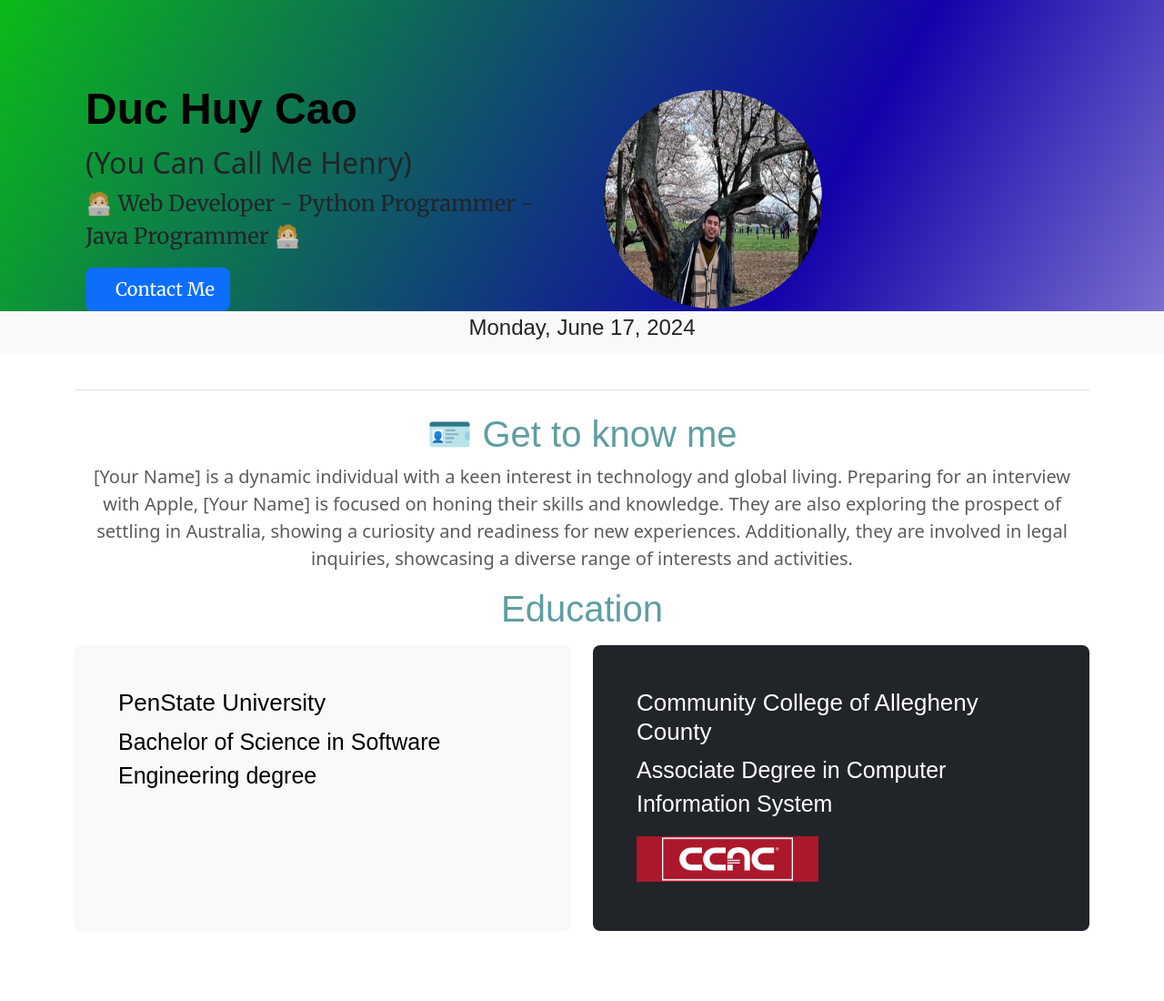
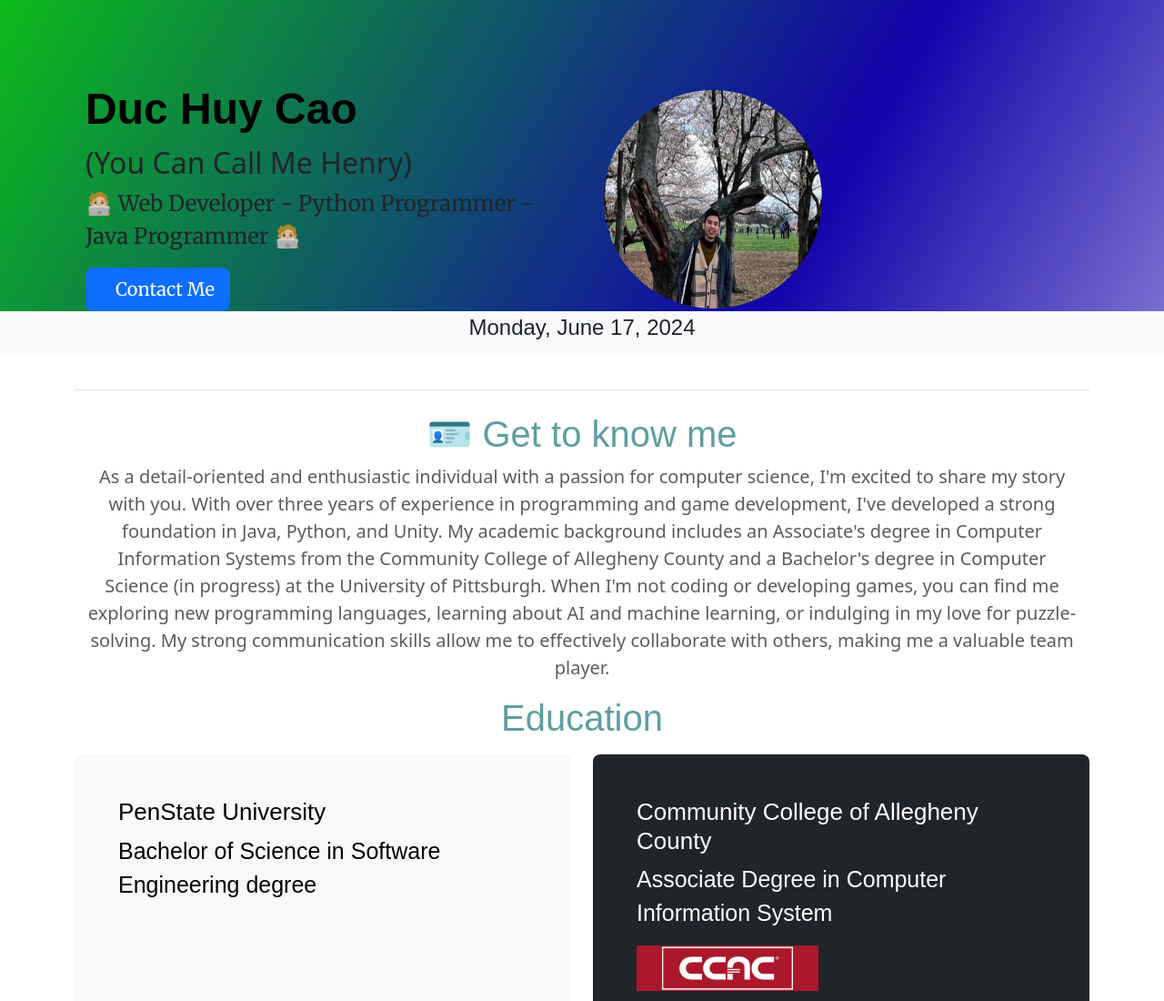
Before and after one commit to duchuycao/profile, a plain HTML site: page index.html in a window 1280 px wide. Shown: the top 1100 px of the page at 91% size. Drawn offline with nearby package versions, Linux system fonts and the light colour scheme; a web font is replaced by a local one.

Commit message:
Update index.html

```diff
--- a/index.html
+++ b/index.html
@@ -96,7 +96,12 @@
         <div class="container">
           <h1 class="jumbotron-heading" font-family: 'Merriweather', sans-serif;  style="color: cadetblue;">
 🪪 Get to know me</h1>
-          <p class="lead text-muted">[Your Name] is a dynamic individual with a keen interest in technology and global living. Preparing for an interview with Apple, [Your Name] is focused on honing their skills and knowledge. They are also exploring the prospect of settling in Australia, showing a curiosity and readiness for new experiences. Additionally, they are involved in legal inquiries, showcasing a diverse range of interests and activities.
+          <p class="lead text-muted"> As a detail-oriented and enthusiastic individual with a passion for computer science, I'm excited to share my story with you. With over three years of experience in programming and game development, I've developed a strong foundation in Java, Python, and Unity. My academic background includes an Associate's degree in Computer Information Systems from the Community College of Allegheny County and a Bachelor's degree in Computer Science (in progress) at the University of Pittsburgh.
+
+
+When I'm not coding or developing games, you can find me exploring new programming languages, learning about AI and machine learning, or indulging in my love for puzzle-solving. My strong communication skills allow me to effectively collaborate with others, making me a valuable team player.
+
+
               <h1 class="jumbotron-heading" font-family: 'Merriweather', sans-serif; style="color: cadetblue;">
  Education </h1>
 
```
